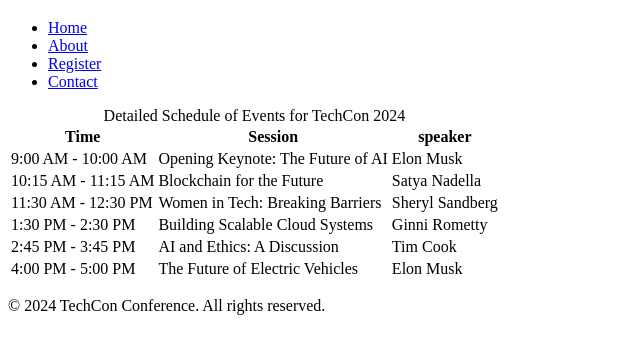
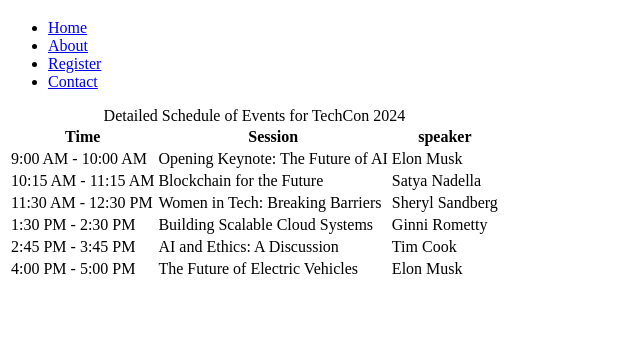
Before and after one commit to Alle4n/TechCon_HTML, a plain HTML site: page techcon_website/schedule.html in a window 1280 px wide. Shown: the part 61-414 px from the top of the page, without its empty margins (0-640 px from the left). Drawn offline with Linux system fonts and the light colour scheme.

```diff
--- a/techcon_website/schedule.html
+++ b/techcon_website/schedule.html
@@ -61,8 +61,5 @@
             </tbody>
         </table>
     </main>
-    <footer>
-        <p>&copy; 2024 TechCon Conference. All rights reserved.</p>
-    </footer>
 </body>
 </html>
```
